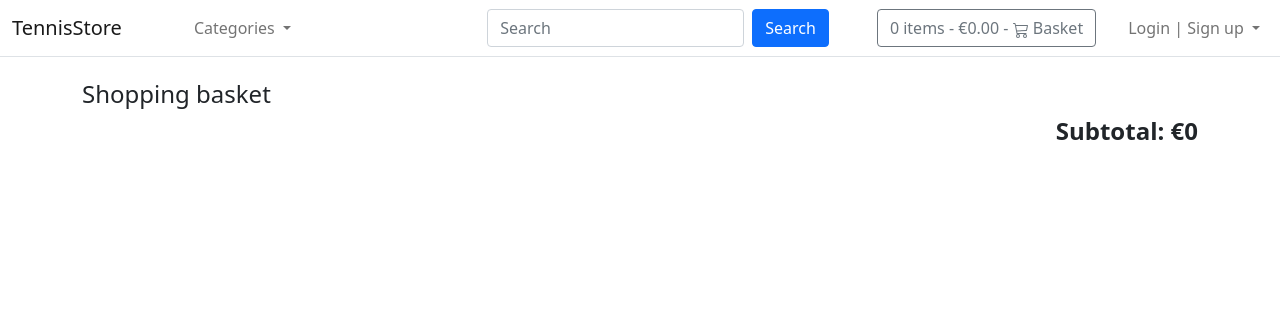
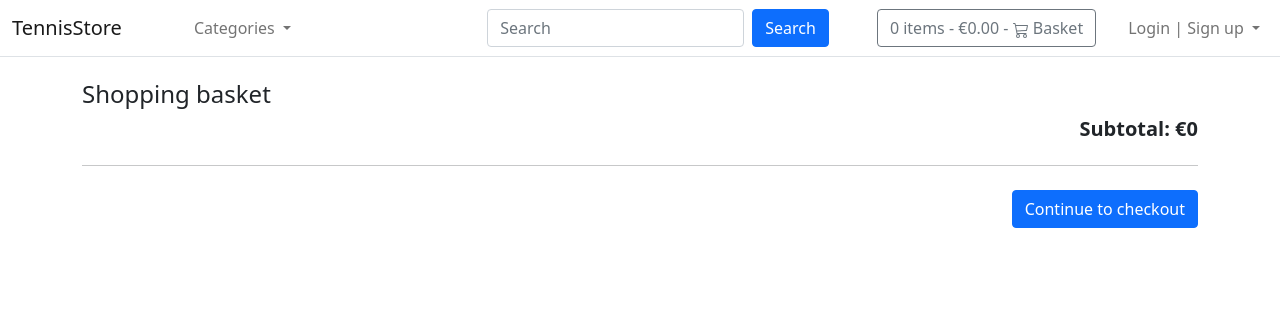
Before and after one commit to nurme-ave/SDA-final_1, a Django app: page /basket/ in a window 1280 px wide. Shown: the top 317 px of the page. Run offline with Django 3.2, Linux system fonts and the light colour scheme; data that the repository does not hold is empty.

Commit message:
add 'Continue to checkout' button, adjust buttons and links on the main page

```diff
--- a/accounts/views.py
+++ b/accounts/views.py
@@ -28,4 +28,4 @@ def customer_password_change_success(request):
 
 class CustomerProfileView(DetailView):
     template_name = 'accounts/profile.html'
-    model = Profile
+    # model = Profile or User ?
--- a/templates/store/basket/summary.html
+++ b/templates/store/basket/summary.html
@@ -59,7 +59,11 @@
     {% endwith %}
     {% endfor %}
     <div class="col-12 text-end">
-      <div class="h4 fw-bold">Subtotal: €<div id="subtotal" class="d-inline-flex">{{basket.get_total_price}}</div></div>
+      <div class="h5 fw-bold">Subtotal: €<div id="subtotal" class="d-inline-flex">{{basket.get_total_price}}</div></div>
+    </div>
+    <div class="col-12 text-end">
+        <hr class="my-4">
+        <button class="w-20 btn btn-primary" type="submit">Continue to checkout</button>
     </div>
   </div>
 </main>
--- a/templates/store/home.html
+++ b/templates/store/home.html
@@ -52,7 +52,11 @@
                 <a class="text-dark text-decoration-none" href="{{ product.get_absolute_url }}">{{ product.title }}</a>
               </p>
               <div class="d-flex justify-content-between align-items-center">
-                <small class="text-muted">9min read</small>
+              <div class="btn-group">
+                <div>
+                  <a href="{{ product.get_absolute_url }}" role="button" class="btn btn-primary btn-sm">Details</a>
+                </div>
+              </div>
               </div>
             </div>
           </div>
```
